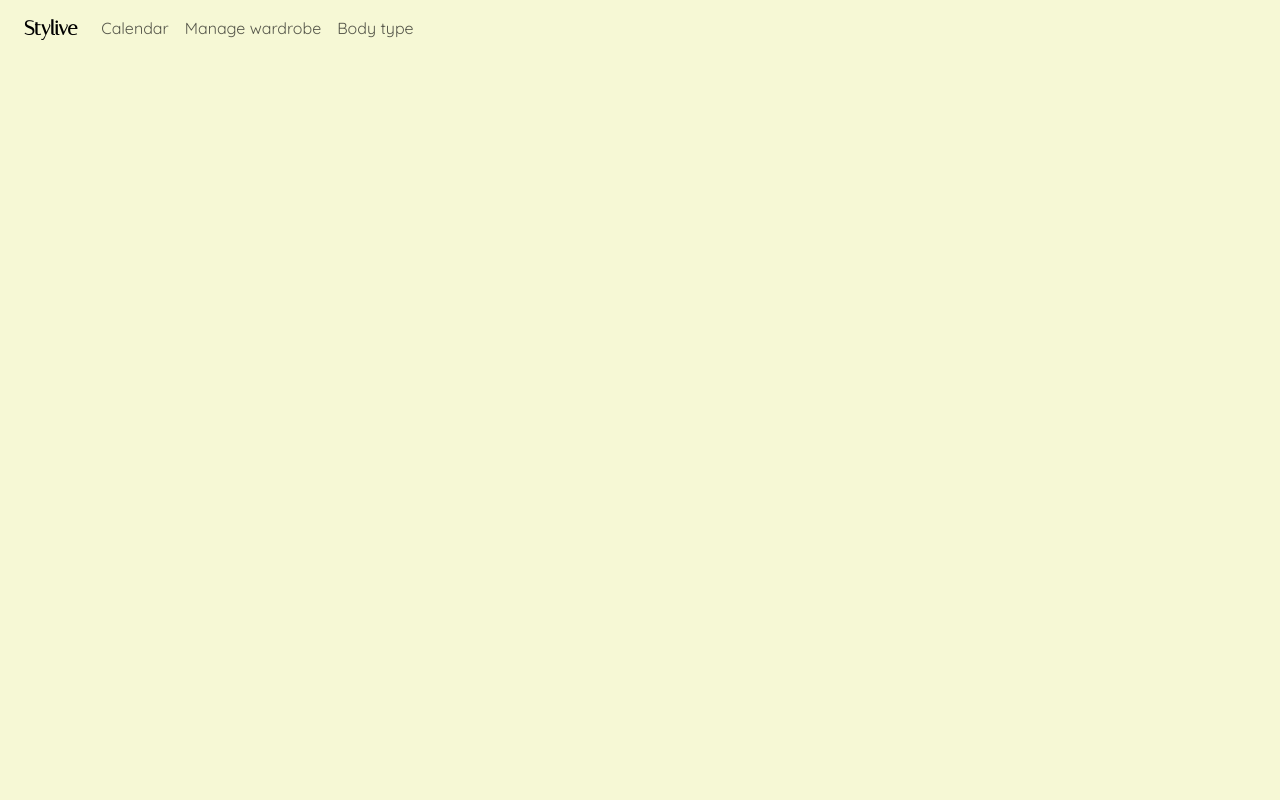
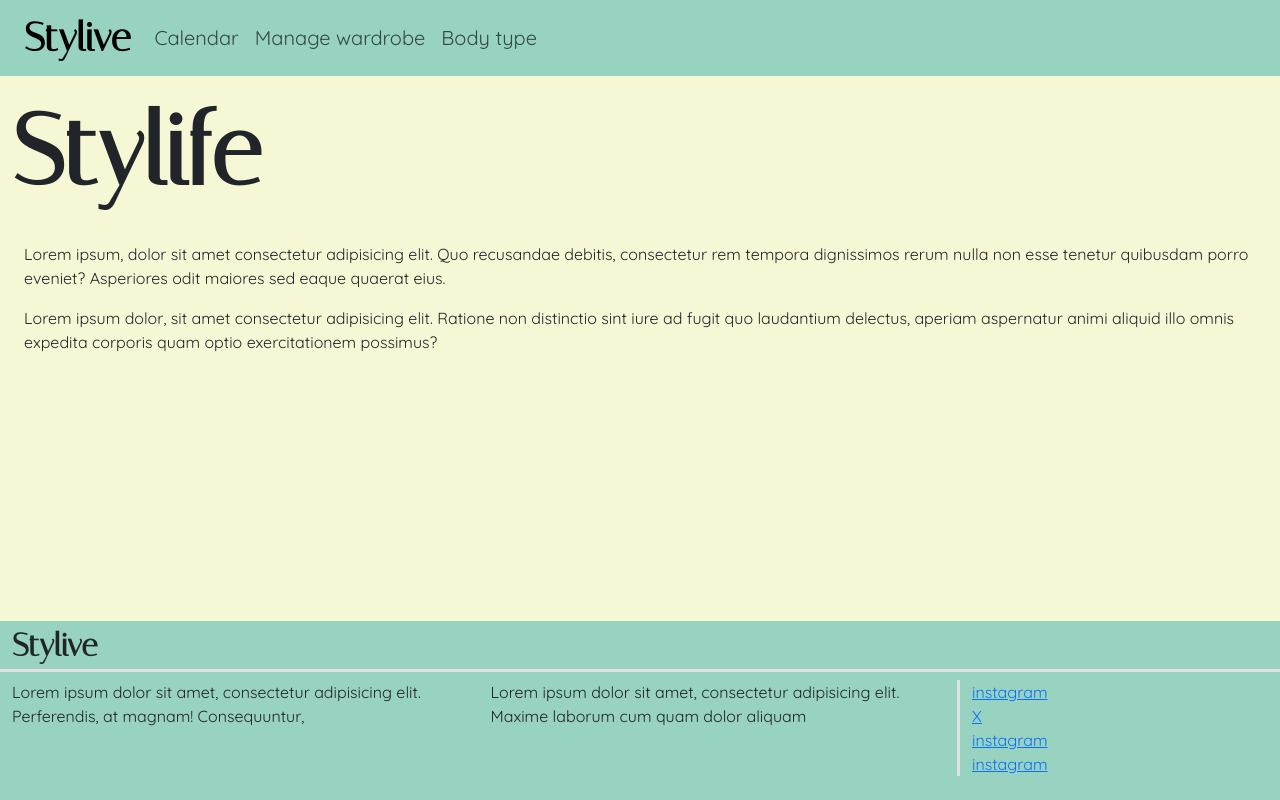
Before and after one commit to Quackeyikz/Stylive, a plain HTML site: page index.html in a window 1280 px wide. Drawn offline with nearby package versions, Linux system fonts and the light colour scheme.

Commit message:
major-new placeholder for footer,feature,hero

```diff
--- a/index.html
+++ b/index.html
@@ -20,17 +20,18 @@
         integrity="sha384-YvpcrYf0tY3lHB60NNkmXc5s9fDVZLESaAA55NDzOxhy9GkcIdslK1eN7N6jIeHz"
         crossorigin="anonymous"></script>
     <!-- Navbar -->
-    <div class="container-fluid">
-        <nav class="navbar navbar-expand-sm">
+    <div class="container-fluid nav-color position-relative top-0">
+        <nav class="navbar navbar-expand-sm ">
             <div class="container-fluid">
-                <a class="navbar-brand title-font" aria-current="page" href="index.html">Stylive</a>
+                <a class="navbar-brand fs-1 p-0 title-font" aria-current="page" href="index.html">Stylive</a>
                 <button class="navbar-toggler" type="button" data-bs-toggle="collapse"
                     data-bs-target="#navbarNavDropdown" aria-controls="navbarNavDropdown" aria-expanded="false"
                     aria-label="Toggle navigation">
                     <span class="navbar-toggler-icon"></span>
                 </button>
+                <!--navbar element-->
                 <div class="collapse navbar-collapse" id="navbarNavDropdown">
-                    <ul class="navbar-nav second-font">
+                    <ul class="navbar-nav second-font fs-5">
                         <li class="nav-item">
                             <a class="nav-link" href="calendar_set.html">Calendar</a>
                         </li>
@@ -45,9 +46,45 @@
             </div>
         </nav>
     </div>
-
-    <div>
-
+    <!--hero-->
+    <div class="container-fluid">
+        <p class="title-font" style="font-size: 100px;">
+            Stylife
+        </p>
+    </div>
+    <!--feature-->
+    <div class="container-fluid">
+        <div class="container-fluid function-color pb-3">
+            <p></p>
+            Lorem ipsum, dolor sit amet consectetur adipisicing elit. Quo recusandae debitis, consectetur rem tempora dignissimos rerum nulla non esse tenetur quibusdam porro eveniet? Asperiores odit maiores sed eaque quaerat eius.
+        </div>
+        <div class="container-fluid">
+            Lorem ipsum dolor, sit amet consectetur adipisicing elit. Ratione non distinctio sint iure ad fugit quo laudantium delectus, aperiam aspernatur animi aliquid illo omnis expedita corporis quam optio exercitationem possimus?
+        </div>
+    </div>
+    <!--footer-->
+    <div class="container-fluid position-absolute bottom-0 nav-color">
+        <footer class="pb-4">
+            <p class="fs-2 title-font" style="margin-bottom: 0;">Stylive</p>
+            <div class="border-top border-bgcolor border-3 row pt-2 pe-1">
+                <div class="col">
+                    Lorem ipsum dolor sit amet, consectetur adipisicing elit. Perferendis, at magnam! Consequuntur,
+                </div>
+                <div class="col">
+                    Lorem ipsum dolor sit amet, consectetur adipisicing elit. Maxime laborum cum quam dolor aliquam
+                </div>
+                <div class="col-3 border-start bcolor border-3">
+                    <a href="#">instagram</a>
+                    <br>
+                    <a href="#">X</a>
+                    <br>
+                    <a href="#">instagram</a>
+                    <br>
+                    <a href="#">instagram</a>
+                    <br>
+                </div>
+            </div>
+        </footer>
     </div>
 </body>
 
--- a/style/index_style.css
+++ b/style/index_style.css
@@ -16,3 +16,11 @@
 .bg-main{
     background-color: #F6F8D5 !important;
 }
+
+.nav-color{
+    background-color: #98D2C0;
+}
+
+.bcolor{
+    border-color: #F6F8D5 !important;
+}
```
